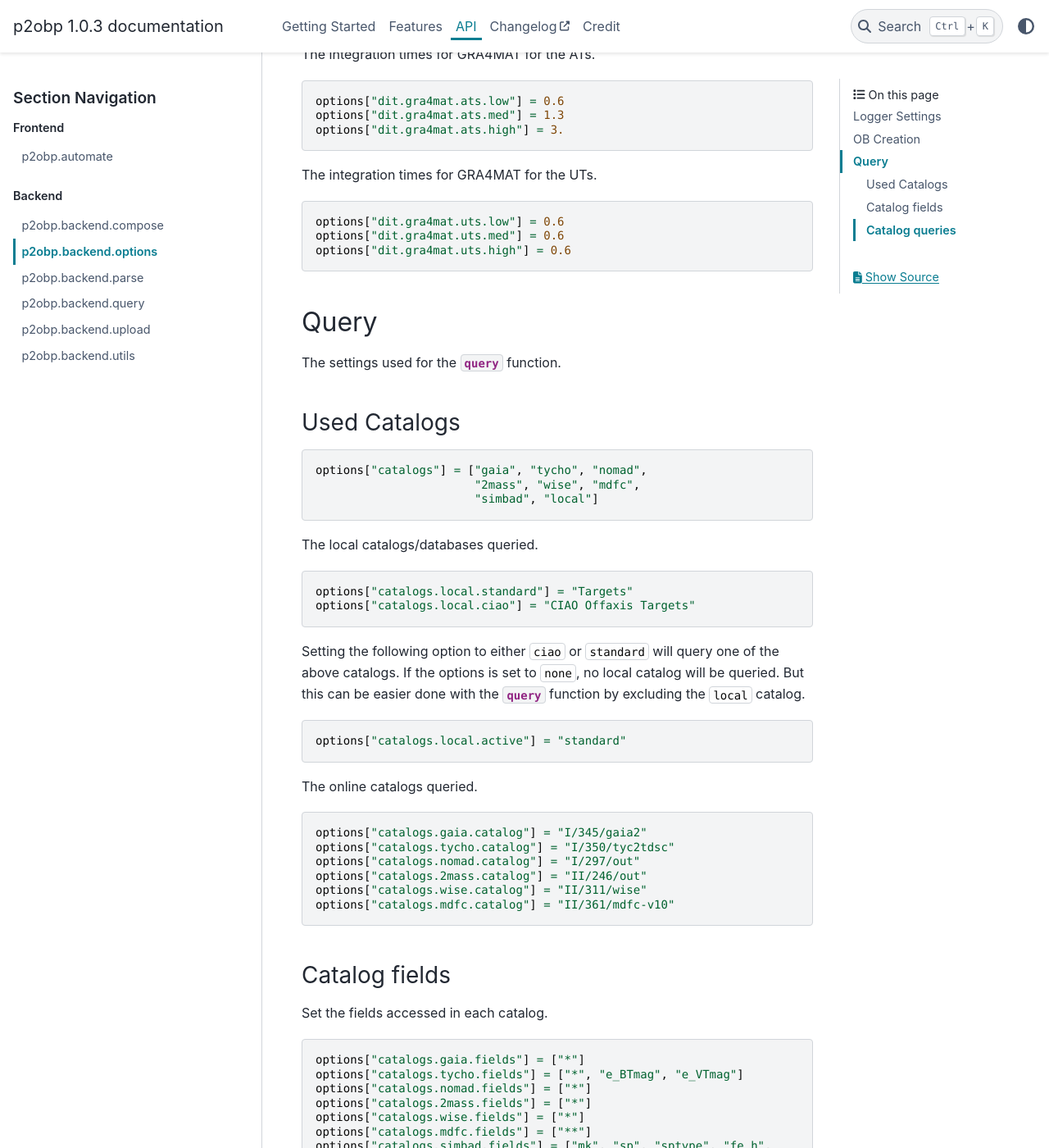
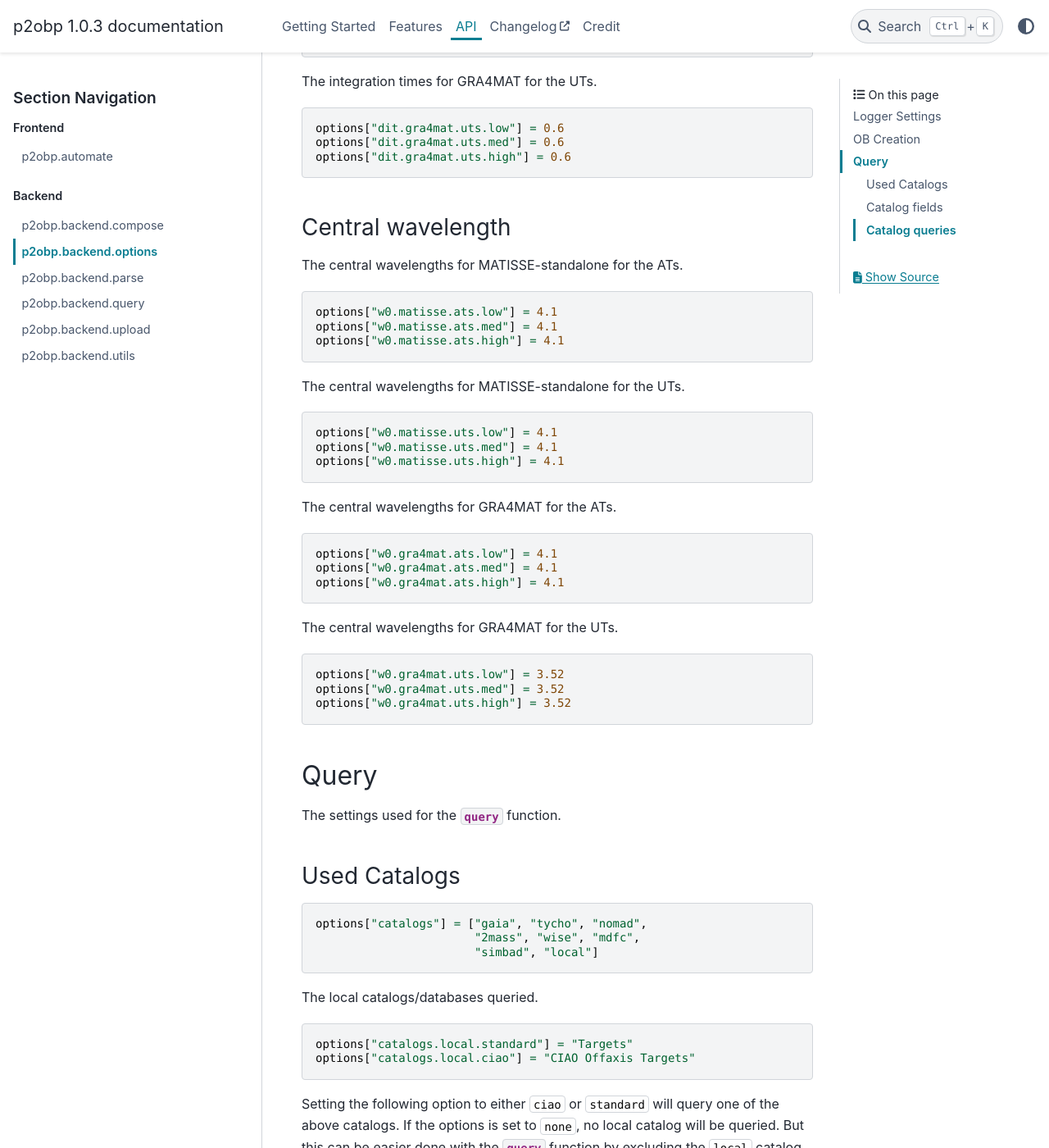
Before and after one commit to Matisse-Consortium/p2obt, a Sphinx documentation site: the page built from docs/source/modules/options.rst, in a window 1280 px wide and 1400 px high, scrolled down 1462 px. Shown: the whole window at 82% size. Built offline with Sphinx 7.4.7 and the PyData theme 0.15.4, drawn with Linux system fonts in a browser that asks for light colours; some of the changed text lies outside the part shown.

Commit message:
Make `central_wl` a modifyable attribute in `options`

```diff
--- a/docs/source/modules/options.rst
+++ b/docs/source/modules/options.rst
@@ -29,16 +29,10 @@ The logging settings that are used for logging errors.
 OB Creation
 -----------
 
-General
-=======
-
 General settings for the pipeline-function :func:`create_obs <p2obp.automate.create_obs>`.
 
-This option sets the central wavelength used for all observation templates.
-
-.. code-block:: python
-
-   options["central_wl"] = 4.1
+Resolution
+==========
 
 This options sets the standard resolution for all created obs.
 
@@ -88,6 +82,44 @@ The integration times for GRA4MAT for the UTs.
    options["dit.gra4mat.uts.low"] = 0.6
    options["dit.gra4mat.uts.med"] = 0.6
    options["dit.gra4mat.uts.high"] = 0.6
+
+Central wavelength
+==================
+
+The central wavelengths for MATISSE-standalone for the ATs.
+
+.. code-block:: python
+
+   options["w0.matisse.ats.low"] = 4.1
+   options["w0.matisse.ats.med"] = 4.1
+   options["w0.matisse.ats.high"] = 4.1
+
+The central wavelengths for MATISSE-standalone for the UTs.
+
+.. code-block:: python
+
+   options["w0.matisse.uts.low"] = 4.1
+   options["w0.matisse.uts.med"] = 4.1
+   options["w0.matisse.uts.high"] = 4.1
+
+
+The central wavelengths for GRA4MAT for the ATs.
+
+.. code-block:: python
+
+   options["w0.gra4mat.ats.low"] = 4.1
+   options["w0.gra4mat.ats.med"] = 4.1
+   options["w0.gra4mat.ats.high"] = 4.1
+
+
+The central wavelengths for GRA4MAT for the UTs.
+
+.. code-block:: python
+
+   options["w0.gra4mat.uts.low"] = 3.52
+   options["w0.gra4mat.uts.med"] = 3.52
+   options["w0.gra4mat.uts.high"] = 3.52
+
 
 -----
 Query
--- a/pyproject.toml
+++ b/pyproject.toml
@@ -4,7 +4,7 @@ build-backend = "setuptools.build_meta"
 
 [project]
 name = "p2obp"
-version = "1.3.3"
+version = "1.4.0"
 description = "The Phase 2 OB Pipeline (p2obp) an automation tool for the MATISSE observation preparation."
 requires-python = ">=3.9"
 readme = "README.md"
```
Also changed, not shown: 2 other files.
